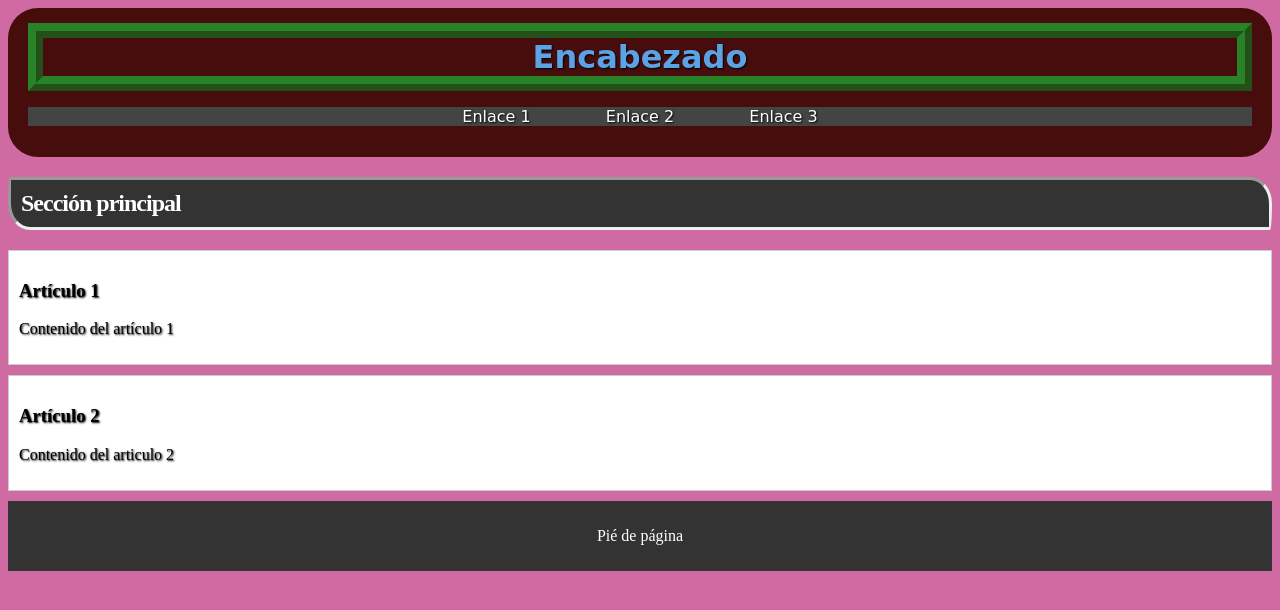
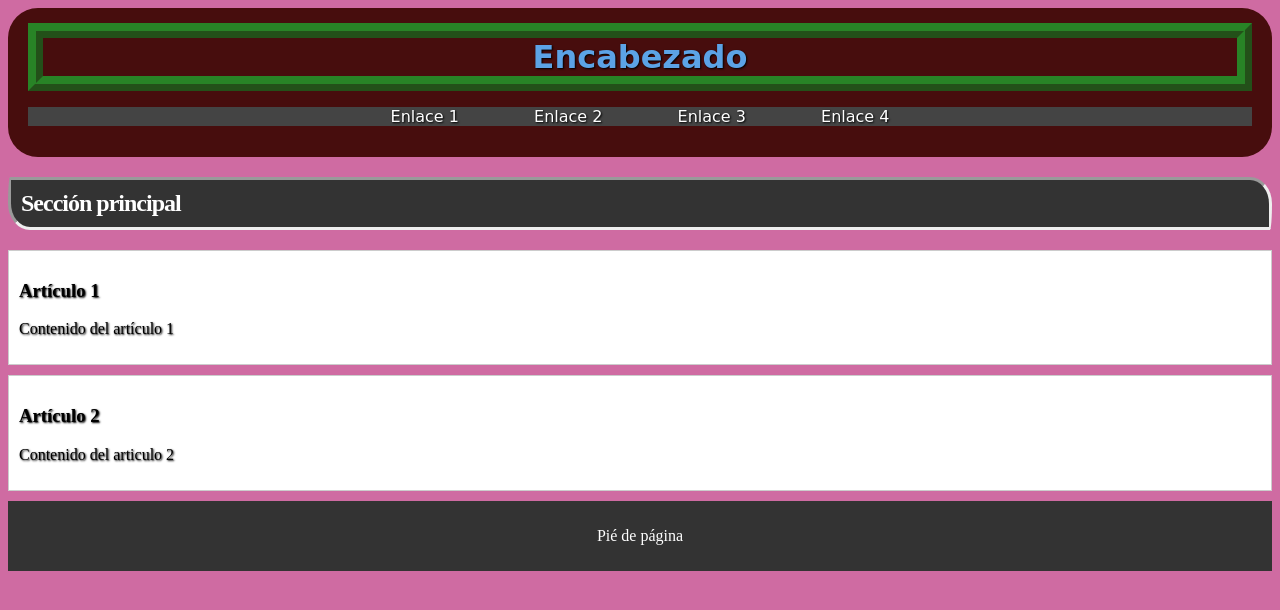
Before and after one commit to drodsan0311/Actividad15, a plain HTML site: page index.html in a window 1280 px wide. Drawn offline with Linux system fonts and the light colour scheme.

Commit message:
Añadido un 4 elemento en el menu
Porque me lo han mandado

```diff
--- a/index.html
+++ b/index.html
@@ -15,6 +15,7 @@
                     <li><a href="#" class="enlaceMenuPrincipal">Enlace 1</a></li>
                     <li><a href="#" class="enlaceMenuPrincipal">Enlace 2</a></li>
                     <li><a href="#" class="enlaceMenuPrincipal">Enlace 3</a></li>
+                    <li><a href="#" class="enlaceMenuPrincipal">Enlace 4</a></li>
                 </ul>
             </nav>
         </header>
```
